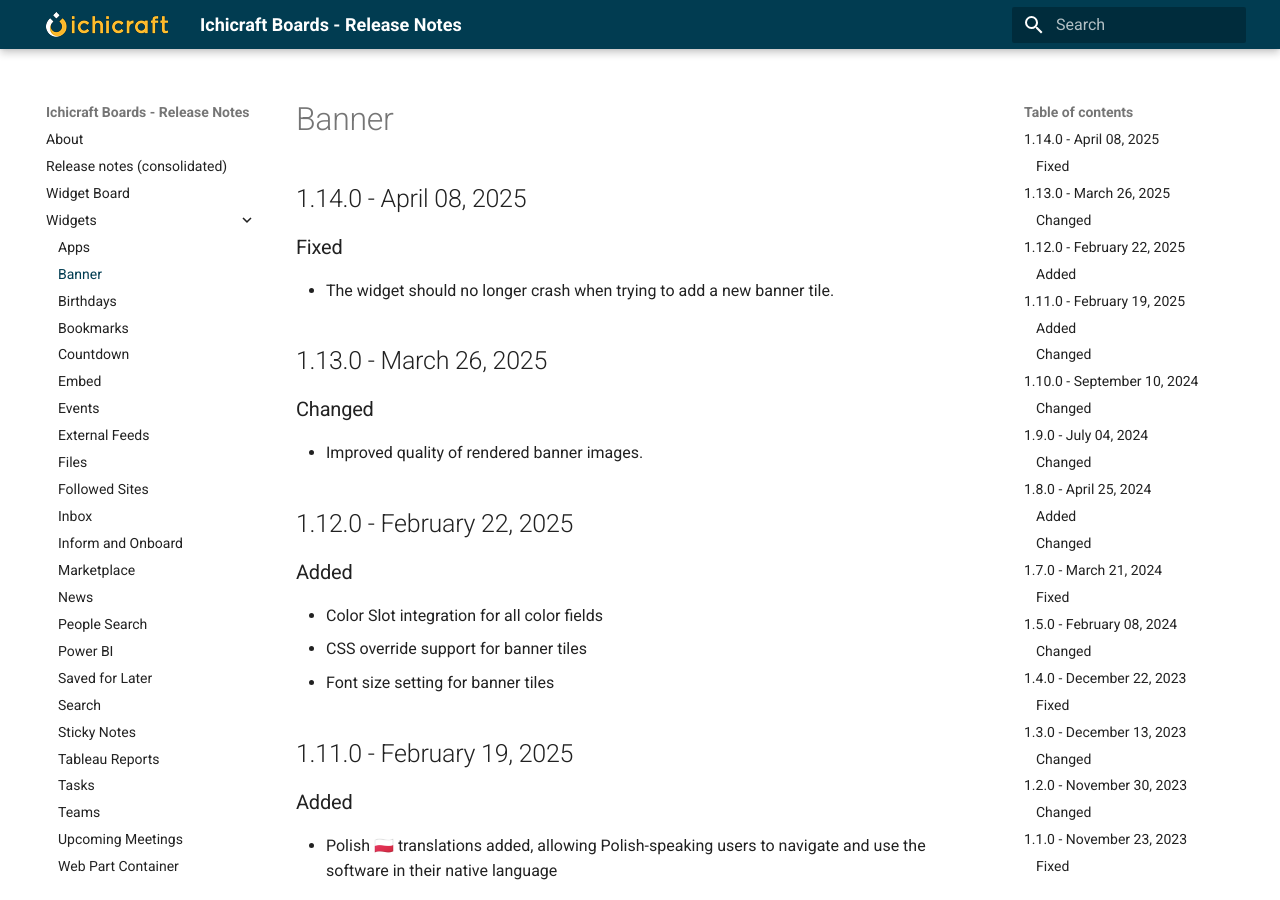
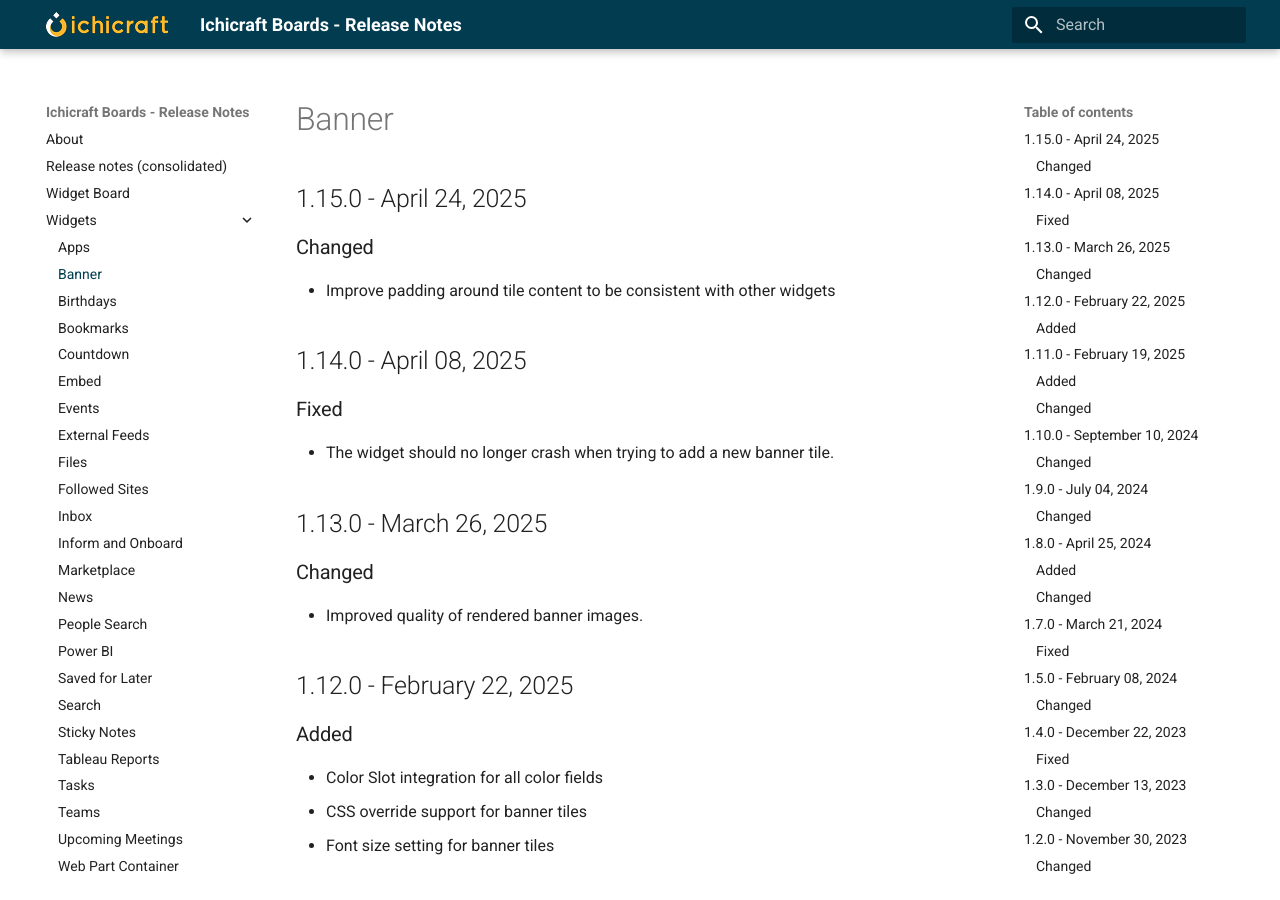
Before and after one commit to ichicraft/widgets-docs, an MkDocs documentation site: the page built from docs/Widgets/Banner.md, in a window 1280 px wide and 900 px high. Built offline with MkDocs 1.6.1 and Material for MkDocs 9.7.7, drawn with Linux system fonts in a browser that asks for light colours.

```diff
--- a/docs/Widgets/Banner.md
+++ b/docs/Widgets/Banner.md
@@ -1,3 +1,8 @@
+## 1.15.0 - April 24, 2025
+
+### Changed
+- Improve padding around tile content to be consistent with other widgets
+
 ## 1.14.0 - April 08, 2025
 
 ### Fixed
```
Also changed, not shown: docs/Release-notes-(consolidated).md (+5 -0 lines).
